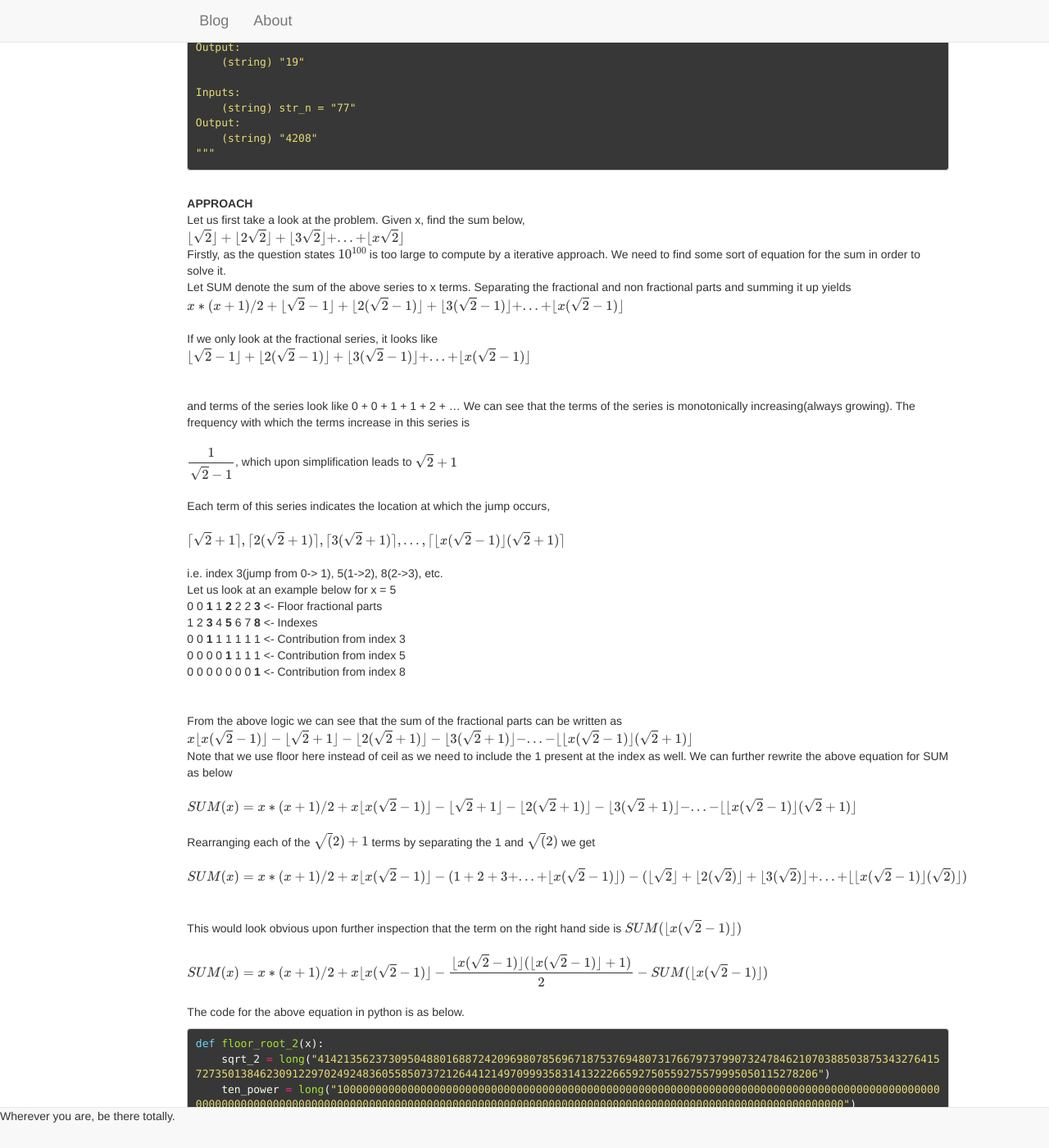
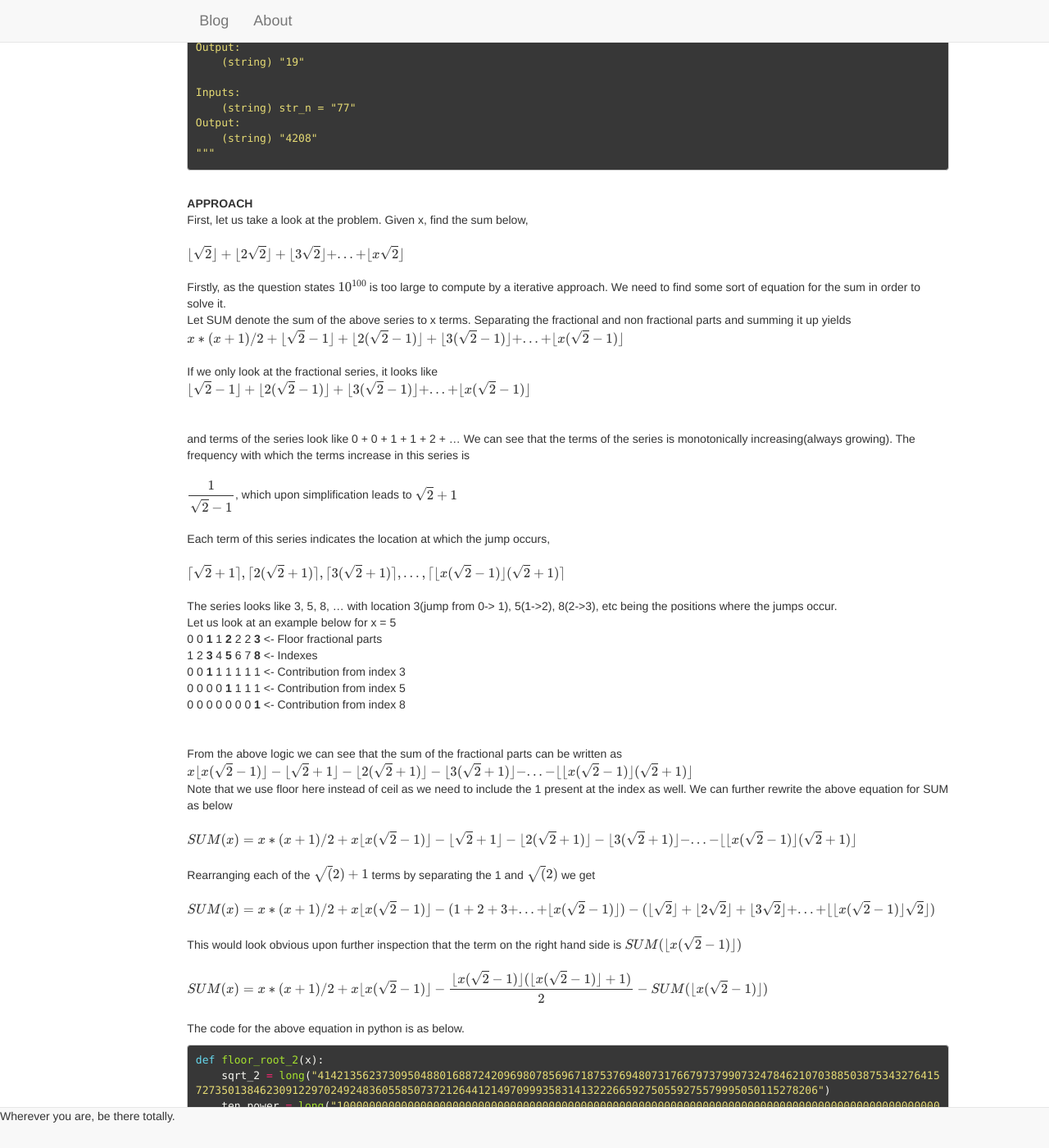
Before and after one commit to surajshetiya/surajshetiya.github.io, a Jekyll site: the page built from _posts/2018-07-17-Google-foobar.md, in a window 1280 px wide and 1400 px high, scrolled down 19185 px. Shown: the whole window at 82% size. Built offline with Jekyll 4.4.1, drawn with Linux system fonts in a browser that asks for light colours; formulas are drawn with MathJax 3.

Commit message:
Update 2018-07-17-Google-foobar.md

```diff
--- a/_posts/2018-07-17-Google-foobar.md
+++ b/_posts/2018-07-17-Google-foobar.md
@@ -862,9 +862,10 @@ Output:
 <br/>
 **APPROACH**
 <br/>
-Let us first take a look at the problem. Given x, find the sum below,
+First, let us take a look at the problem. Given x, find the sum below,<br/>
 <br/>
 $$\lfloor{\sqrt{2}}\rfloor + \lfloor{2\sqrt{2}}\rfloor + \lfloor{3\sqrt{2}}\rfloor + ... + \lfloor{x\sqrt{2}}\rfloor $$
+<br/>
 <br/>
 Firstly, as the question states $$10^{100}$$ is too large to compute by a iterative approach. We need to find some sort of equation for the sum in order to solve it.
 <br/>
@@ -878,7 +879,7 @@ and terms of the series look like 0 + 0 + 1 + 1 + 2 + ... We can see that the te
 $$\dfrac{1}{\sqrt2-1}$$, which upon simplification leads to $$\sqrt2+1$$<br/><br/>
 Each term of this series indicates the location at which the jump occurs,
 <br/><br/>$$\lceil{\sqrt{2}+1}\rceil, \lceil{2(\sqrt{2}+1)}\rceil, \lceil{3(\sqrt{2}+1)}\rceil, ... , \lceil{\lfloor{x(\sqrt{2}-1)}\rfloor(\sqrt{2}+1)}\rceil$$<br/><br/>
-i.e. index 3(jump from 0-> 1), 5(1->2), 8(2->3), etc.<br/>
+The series looks like 3, 5, 8, ... with location 3(jump from 0-> 1), 5(1->2), 8(2->3), etc being the positions where the jumps occur.<br/>
 Let us look at an example below for x = 5
 <br/>
 0 0 **1** 1 **2** 2 2 **3** <- Floor fractional parts
@@ -893,7 +894,7 @@ Note that we use floor here instead of ceil as we need to include the 1 present
 $$SUM(x) = x*(x+1)/2 + x\lfloor{x(\sqrt{2}-1)}\rfloor - \lfloor{\sqrt{2}+1}\rfloor - \lfloor{2(\sqrt{2}+1)}\rfloor - \lfloor{3(\sqrt{2}+1)}\rfloor - ... - \lfloor{\lfloor{x(\sqrt{2}-1)}\rfloor(\sqrt{2}+1)}\rfloor$$<br/>
 <br/>
 Rearranging each of the $$\sqrt(2)+1$$ terms by separating the 1 and $$\sqrt(2)$$ we get <br/><br/>
-$$SUM(x) = x*(x+1)/2 + x\lfloor{x(\sqrt{2}-1)}\rfloor - (1 + 2 + 3 + ... + \lfloor{x(\sqrt{2}-1)}\rfloor) - (\lfloor{\sqrt{2}}\rfloor + \lfloor{2(\sqrt{2})}\rfloor + \lfloor{3(\sqrt{2})}\rfloor + ... + \lfloor{\lfloor{x(\sqrt{2}-1)}\rfloor(\sqrt{2})}\rfloor)$$<br/><br/>
+$$SUM(x) = x*(x+1)/2 + x\lfloor{x(\sqrt{2}-1)}\rfloor - (1 + 2 + 3 + ... + \lfloor{x(\sqrt{2}-1)}\rfloor) - (\lfloor{\sqrt{2}}\rfloor + \lfloor{2\sqrt{2}}\rfloor + \lfloor{3\sqrt{2}}\rfloor + ... + \lfloor{\lfloor{x(\sqrt{2}-1)}\rfloor\sqrt{2}}\rfloor)$$<br/><br/>
 This would look obvious upon further inspection that the term on the right hand side is $$SUM(\lfloor{x(\sqrt{2}-1)}\rfloor)$$<br/><br/>
 $$SUM(x) = x*(x+1)/2 + x\lfloor{x(\sqrt{2}-1)}\rfloor - \dfrac{\lfloor{x(\sqrt{2}-1)}\rfloor(\lfloor{x(\sqrt{2}-1)}\rfloor + 1)}{2} - SUM(\lfloor{x(\sqrt{2}-1)}\rfloor)$$ <br/><br/>
 The code for the above equation in python is as below.<br/>
```
